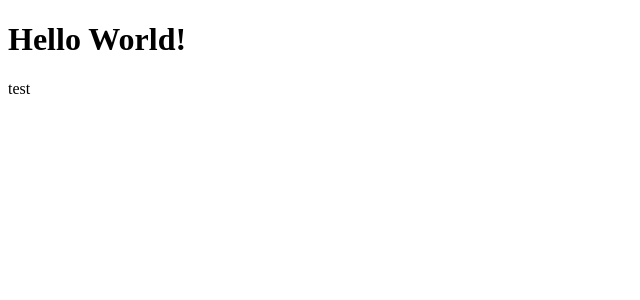
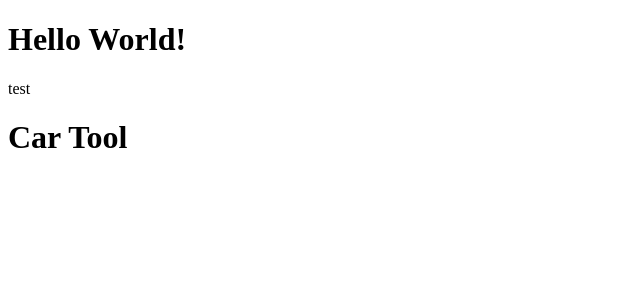
Before and after one commit to mthomas-github/ReactTraining, a React (Create React App) app in the folder demo-app/: page / in a window 1280 px wide. Shown: the top 300 px of the page, without its empty margins (0-640 px from the left). Built offline with nearby package versions, Linux system fonts and the light colour scheme.

Commit message:
completed first exercise-1

```diff
--- /dev/null
+++ b/demo-app/src/components/CarTool.js
@@ -0,0 +1,8 @@
+import React from "react";
+
+export const CarTool = () => {
+    // JSX Syntax
+    return <header>
+        <h1>Car Tool</h1>
+    </header>;
+};
--- a/demo-app/src/components/HelloWorld.js
+++ b/demo-app/src/components/HelloWorld.js
@@ -5,5 +5,5 @@ export const HelloWorld = () => {
     return <div>
         <h1>Hello World!</h1>
         <span>test</span>
-    </div>;
+        </div>
 };
--- a/demo-app/src/index.js
+++ b/demo-app/src/index.js
@@ -1,8 +1,12 @@
 import React from "react";
 import ReactDOM from 'react-dom';
 import { HelloWorld } from './components/HelloWorld';
+import { CarTool } from './components/CarTool';
 
 ReactDOM.render(
-    <HelloWorld/>,
+    <div>
+    <HelloWorld />
+    <CarTool />
+    </div>,
     document.querySelector('#root'),
 );
```
